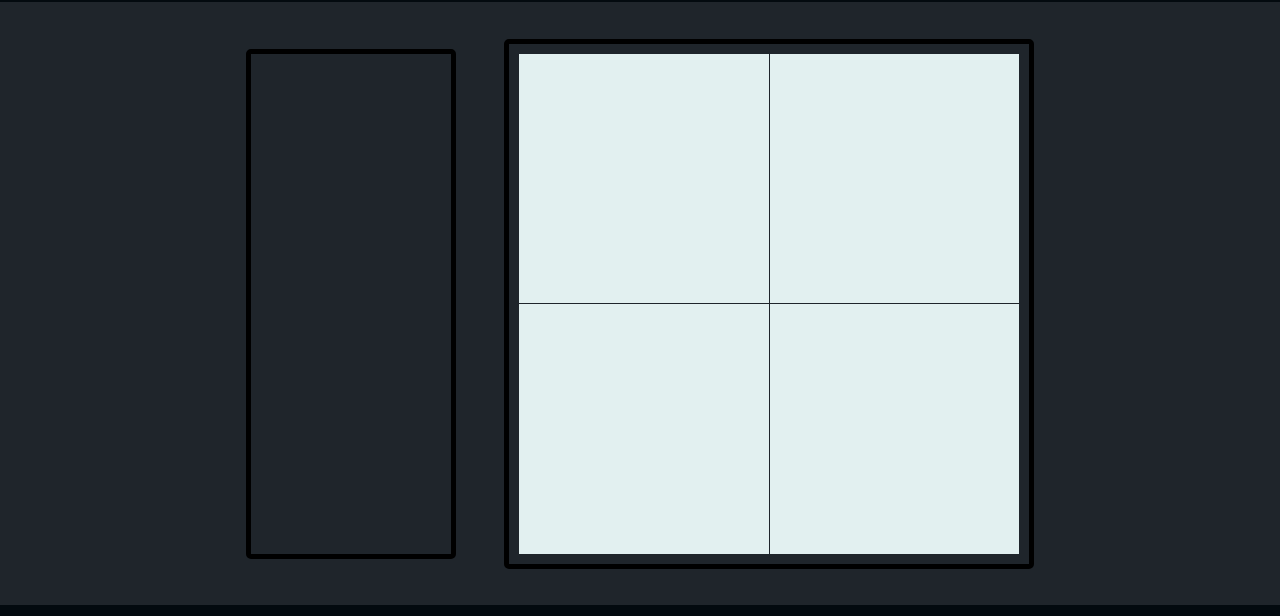
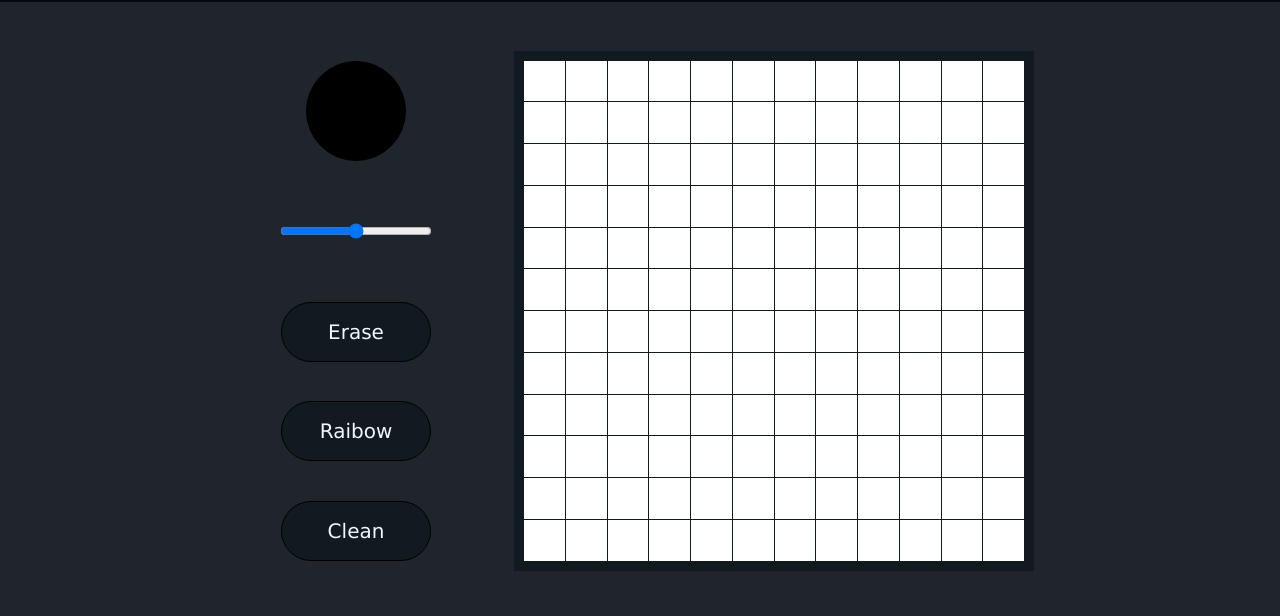
Before and after one commit to renzalhades/etch_a_sketch, a plain HTML site: page index.html in a window 1280 px wide. Shown: the part 81-697 px from the top of the page. Drawn offline with Linux system fonts and the light colour scheme.

Commit message:
Initial implementation of features like sketch, grid clearing, grid size and color setting .

```diff
--- a/index.html
+++ b/index.html
@@ -18,6 +18,12 @@
     <main id="main-content">
 
         <div class="settings">
+            <input class = "color-picker" type="color" >
+            <input class = "grid-size-setting" type="range">
+            <button class="eraser-setting">Erase</button>
+            <button class="rainbow-setting">Raibow</button>
+            <button class="clean-setting">Clean</button >
+
 
         </div>
         <div class="board">
--- a/scripts/etch_a_sketch.js
+++ b/scripts/etch_a_sketch.js
@@ -1,16 +1,50 @@
 
 
-function gridSize (size) {
+let color = 'black';
+let INITIAL_SIZE = 30;
+
+
+
+setGridSize (12);
+
+const colorPicker = document.querySelector ('.color-picker');
+const gridSize = document.querySelector ('.grid-size-setting');
+const eraser = document.querySelector ('.eraser-setting');
+const clean = document.querySelector ('button.clean-setting');
+
+clean.onclick = () => cleanGrid ();
+colorPicker.oninput = (e) => color = e.target.value;
+gridSize.oninput = (e) => size = e.target.value;
+
+let mouseDown = false;
+document.body.onmousedown = () => (mouseDown = true);
+document.body.onmouseup = () => (mouseDown = false);
+
+function setGridSize (size) {
     const gridContainer = document.querySelector ('.board');
     gridContainer.style.setProperty ('--size', size);
+    let area = size*size;
+    for (let x=1; x <area+1; x++) {
+        gridCreate = document.createElement ('div');
+        gridCreate.setAttribute ('id', ''+x)
+        gridContainer.appendChild (gridCreate);
+        gridCreate.style.backgroundColor ='white';
+        gridCreate.addEventListener ('mouseover', paint);
+        gridCreate.addEventListener ('mousedown', paint);
+    }
+}
 
-    size = size*size;
-    for (let x=1; x <size+1; x++) {
-        gridCreate = document.createElement ('div');
-        gridCreate.classList.add ('grid', 'element' + x);
-        gridContainer.appendChild (gridCreate);
+function paint (e) {
+
+    if (e.type === 'mouseover' && mouseDown) {
+        e.target.style.backgroundColor = color;
     }
 
 }
 
-gridSize(2)
+function cleanGrid () {
+    const gridContainer = document.querySelector ('.board');
+    gridContainer.innerHTML = '';
+    setGridSize (size);
+    //
+}
--- a/styles/index_style.css
+++ b/styles/index_style.css
@@ -1,5 +1,6 @@
 :root {
     --size: 1;
+    --color:black;
 }
 
 * {
@@ -53,14 +54,17 @@ main#main-content {
 
 .settings,
 .board {
-    border: 5px solid black;
-    border-radius: 5px;
     min-height: 500px;
     flex-shrink: 0;
 }
 
 .settings {
     width: 200px;
+    display: flex;
+    flex-direction: column;
+    justify-content: space-between;
+    align-items: center;
+    padding: 10px;
 }
 
 .board {
@@ -68,23 +72,49 @@ main#main-content {
     display: grid;
     grid-template-columns: repeat(var(--size), 1fr);
     padding: 10px;
-    gap: 1px
+    gap: 1px;
+    background-color: rgb(17, 26, 31);
 }
 
-div.grid {
-    background-color: rgb(226, 240, 240);
+input[type='color'] {
+    width: 100px;
+    height: 100px;
+    border-radius: 100px;
+    background-color: black;
+}
+
+input[type='color']::-webkit-color-swatch-wrapper {
+    padding: 0;
+}
+
+input[type='color']::-webkit-color-swatch {
+    border: 2px solid black;
+    border-radius: 70px;
+}
+
+.clean-setting,
+.eraser-setting,
+.rainbow-setting,
+.grid-size-setting {
+    width: 150px;
+    height: 60px;
+    border: 1px solid black;
+    background-color: rgb(17, 26, 31);
+    border-radius: 100px;
+    color: aliceblue;
+    font-size: 20px;
 }
 
 /* FOOTER */
 footer#footer-content {
     background-color: rgb(3, 10, 15);
-    min-height: 50px;
+    min-height: 100px;
     display: flex;
     flex-direction: column;
     justify-content: center;
     align-items: center;
-    gap: 1em;
-    flex: 2;
+    gap: 0.5em;
+    flex: 1;
 
 }
 
@@ -113,7 +143,7 @@ footer div p {
         align-items: center;
         flex: 1;
         background-color: rgb(3, 10, 15);
-        color: rgb(21, 98, 165);
+        color: rgb(6, 24, 41);
 
     }
     header#header-content h1 {
@@ -136,7 +166,6 @@ footer div p {
 
     .settings,
     .board {
-        border: 5px solid black;
         border-radius: 5px;
         min-height: 140px;
         flex-shrink: 0;
@@ -223,7 +252,6 @@ footer div p {
 
     .settings,
     .board {
-        border: 5px solid black;
         border-radius: 5px;
         min-height: 130px;
         flex-shrink: 0;
```
